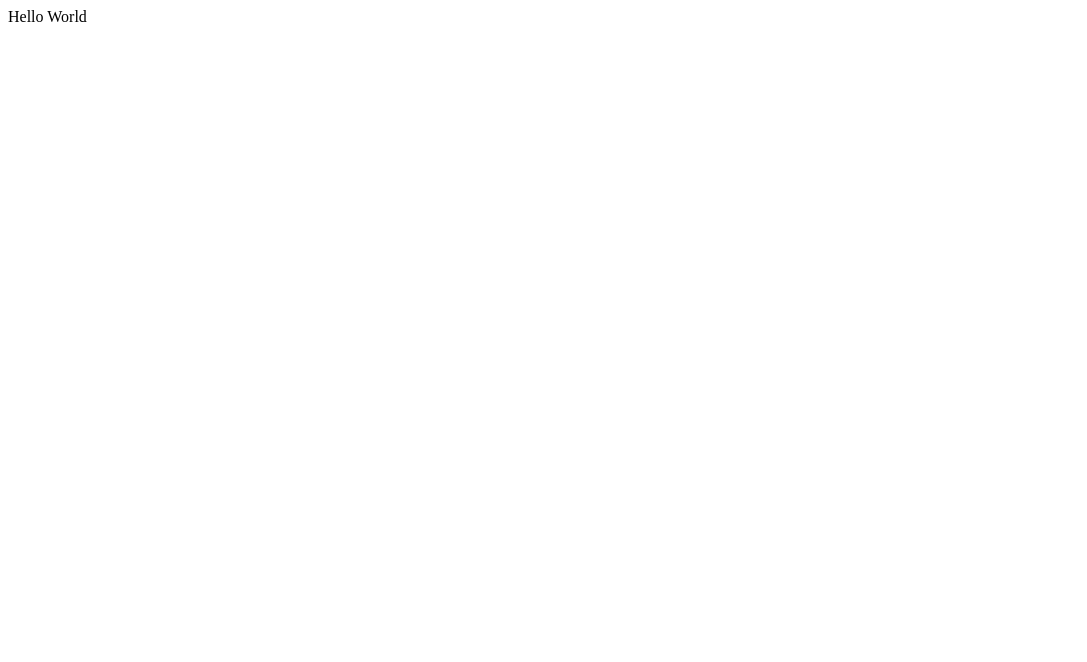
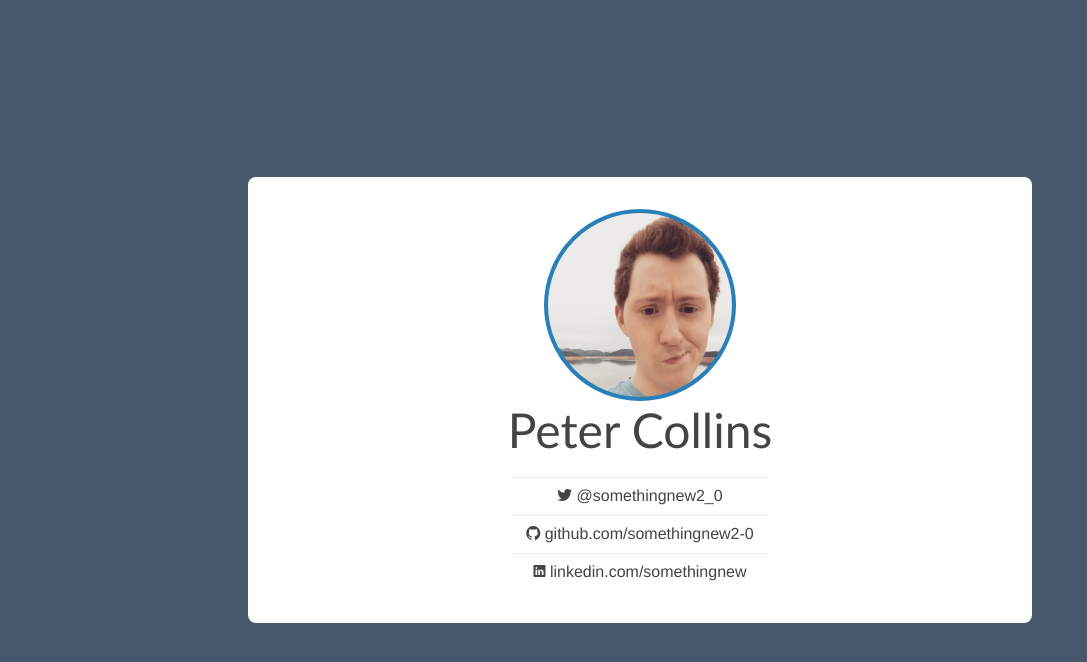
Before and after one commit to somethingnew2-0/somethingnew2-0.github.io, a plain HTML site: page index.html in a window 1280 px wide. Shown: the whole page, without its empty margins (0-1087 px from the left). Drawn offline with nearby package versions, Linux system fonts and the light colour scheme.

Commit message:
Copy ajoslin's style and upload my own content

```diff
--- a/index.html
+++ b/index.html
@@ -1,6 +1,9 @@
 <html>
   <head>
-  <title>Hello World</title>
+    <title>Peter Collins</title>
+    <link rel="stylesheet" type="text/css" href="style.css">
+    <link href="//code.ionicframework.com/ionicons/2.0.1/css/ionicons.min.css" rel="stylesheet">
+    <meta name="viewport" content="width=device-width, user-scalable=no">
     <script>
       (function(i,s,o,g,r,a,m){i['GoogleAnalyticsObject']=r;i[r]=i[r]||function(){
       (i[r].q=i[r].q||[]).push(arguments)},i[r].l=1*new Date();a=s.createElement(o),
@@ -12,6 +15,30 @@
     </script>
   </head>
   <body>
-    Hello World
+    <div class="wrapper">
+      <div class="cell">
+        <div class="content">
+          <div class="avatar"></div>
+          <div class="name">Peter Collins</div>
+          <ul class="contact">
+            <li>
+              <span class="ion-social-twitter">
+                <a href="https://twitter.com/somethingnew2_0">@somethingnew2_0</a>
+              </span>
+            </li>
+            <li>
+              <span class="ion-social-github">
+                <a href="https://github.com/somethingnew2-0">github.com/somethingnew2-0</a>
+              </span>
+            </li>
+            <li>
+              <span class="ion-social-linkedin">
+                <a href="https://www.linkedin.com/in/somethingnew">linkedin.com/somethingnew</a>
+              </span>
+            </li>
+          </ul>
+        </div>
+      </div>
+    </div>
   </body>
 </html>
--- /dev/null
+++ b/style.css
@@ -0,0 +1,110 @@
+
+@-moz-keyframes fadein {
+  from { opacity: 0; }
+  to   { opacity: 1; }
+}
+@-webkit-keyframes slidedown {
+  0%   { top:-1000px; }
+  80%  { top:10px; }
+  100% { top: 0px; }
+}
+@keyframes fadein {
+  from { opacity: 0; }
+  to   { opacity: 1; }
+}
+
+body {
+  background: rgba(52,73,94, 0.9);
+  color: #444;
+  margin: 0;
+  padding: 0;
+}
+
+.wrapper {
+  display: table;
+  width: 100%;
+  height: 100%;
+  position: absolute;
+}
+
+.cell {
+  display: table-cell;
+  vertical-align: middle;
+  text-align: center;
+  width: 100%;
+  height: 100%;
+  padding: 0.5em;
+}
+
+.content {
+  border-radius: 0.5em;
+  text-align: center;
+  padding: 2em;
+  background: #FEFEFE;
+  -moz-animation: "slidedown" 2s;
+  -webkit-animation: "slidedown" 2s;
+  animation: "slidedown" 2s;
+  margin: auto;
+  max-width: 45em;
+}
+
+.avatar {
+  background-image: url(avatar.jpg);
+  background-size: 184px 184px;
+  background-repeat: no-repeat;
+  width: 11.5em;
+  height: 11.5em;
+  border: .30em solid #2980b9;
+  margin: auto;
+  border-radius: 6em;
+}
+
+.name {
+  font-family: Gill Sans, Helvetica;
+  font-size: 3em;
+  margin: auto;
+  margin-bottom: .4em;
+}
+
+ul.contact {
+  padding: 0;
+  font-family: Helvetica, Times New Roman;
+  text-align: left;
+  max-width: 16em;
+  margin: auto;
+  list-style: none;
+  position: relative;
+}
+ul.contact li {
+  line-height: 2.25em;
+  border-top: 1px solid #EEE;
+  cursor: pointer;
+  border-bottom: 1px solid rgba(0,0,0,0);
+  text-align: center;
+}
+ul.contact li a {
+  text-align: center;
+  border-bottom: 1px solid rgba(0,0,0,0);
+}
+ul li:hover {
+  border-bottom: 1px solid #2980b9;
+}
+
+
+a {
+  color: inherit;
+  text-decoration: none !important;
+}
+
+@media (max-width: 480px) {
+  body {
+    background: none
+  }
+  .cell {
+    padding: 0;
+    display: block;
+  }
+  .content {
+    border: none;
+  }
+}
```
Also changed, not shown: avatar.jpg (added). Lines whose indentation alone changed are shown as unchanged.
